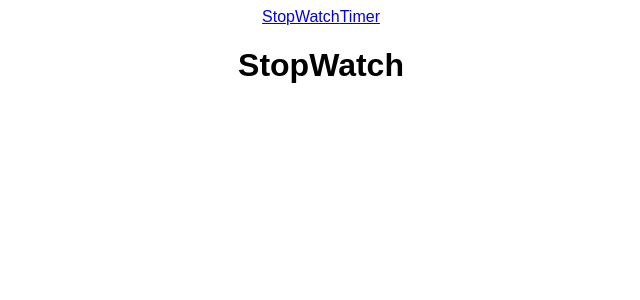
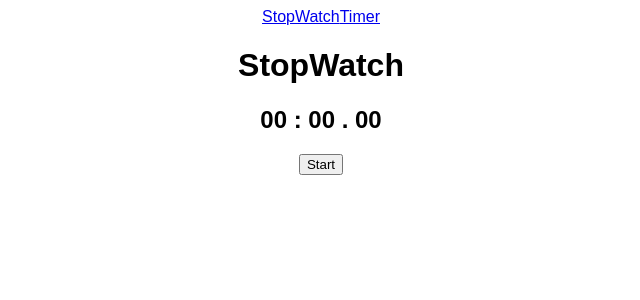
Before and after one commit to bward021/react-timer, a React (Create React App) app: page / in a window 1280 px wide. Shown: the top 300 px of the page, without its empty margins (319-959 px from the left). Built offline with nearby package versions, Linux system fonts and the light colour scheme.

Commit message:
update to use moment,  add counting functionality, add button functionality to stop and resume

```diff
--- a/package.json
+++ b/package.json
@@ -6,6 +6,7 @@
   "main": "src/index.js",
   "dependencies": {
     "@babel/runtime": "7.13.8",
+    "moment": "2.29.1",
     "react": "17.0.1",
     "react-dom": "17.0.1",
     "react-router-dom": "5.2.0",
--- a/src/components/pages/StopWatch.js
+++ b/src/components/pages/StopWatch.js
@@ -1,11 +1,75 @@
-import React from "react";
+import React, { useState, useEffect } from "react";
+import moment from "moment";
 
 const StopWatch = () => {
+  const [counting, setCounting] = useState(false);
+  const [firstClick, setFirstClick] = useState(false);
+  const [counter, setCounter] = useState(0);
+
+  useEffect(() => {
+    let timerId;
+    if (counting) {
+      timerId = setInterval(() => {
+        setCounter((prevCount) => (prevCount += 10));
+      }, 10);
+    }
+
+    return () => clearInterval(timerId);
+  });
+
+  const displayTime = () => {
+    if (counter < 3600000) {
+      return moment()
+        .hour(0)
+        .minute(0)
+        .second(0)
+        .millisecond(counter)
+        .format("mm : ss . SS");
+    } else {
+      return moment()
+        .hour(0)
+        .minute(0)
+        .second(0)
+        .millisecond(counter)
+        .format("HH : mm : ss . SS");
+    }
+  };
+
+  const handleStart = () => {
+    setCounting(!counting);
+    setFirstClick(!firstClick);
+  };
+
   return (
     <div>
       <h1>StopWatch</h1>
+      <h2>{displayTime()}</h2>
+      <div className="button-container">
+        {!counting && !firstClick ? (
+          <button onClick={handleStart}>Start</button>
+        ) : (
+          <>
+            <button onClick={() => setCounting(!counting)}>
+              {!counting ? "Resume" : "Stop"}
+            </button>
+            {!counting ? <button>Reset</button> : <button>Lap</button>}
+          </>
+        )}
+      </div>
     </div>
   );
 };
 
 export default StopWatch;
+
+// need to know when the stopwatch is running
+// state for MS
+// state for SS
+// state for MM
+// Start button
+// time that starts with MM:SS:MS
+// When you click the start it shows a resume and lap button
+// When you click the start it starts counting up
+// Hitting stop pauses the counting
+// Hitting stop turns the stop button to resume and turns the lap button to reset
+// ## Hitting lap
```
Also changed, not shown: 1 other file (tests, documents, lock files or other folders).
